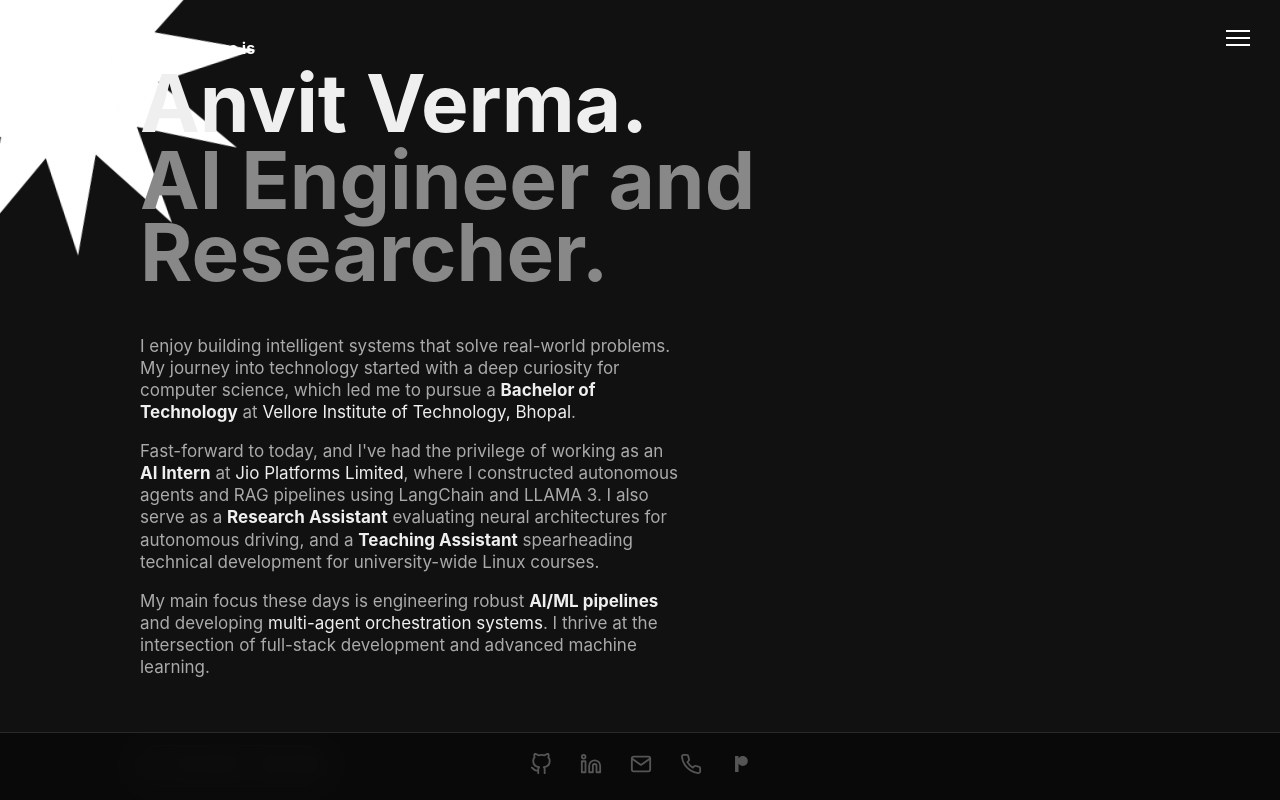
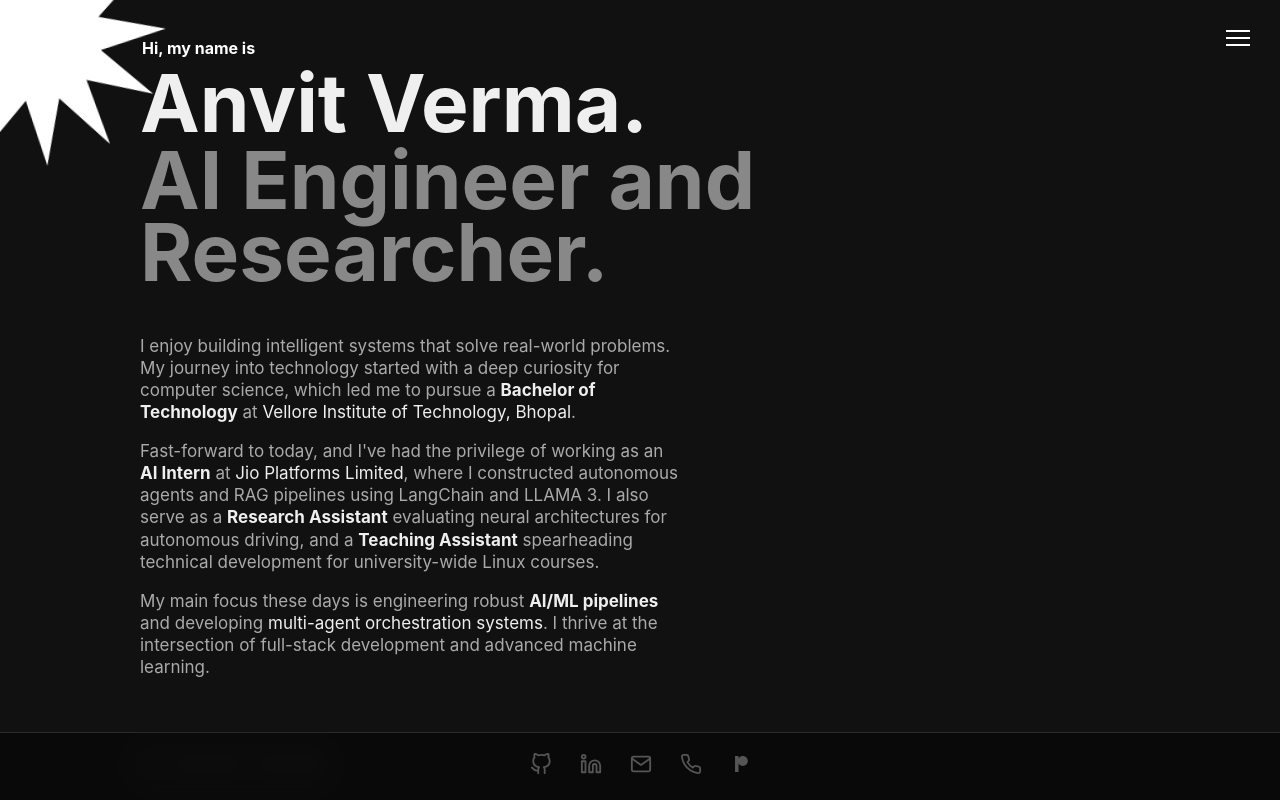
Before and after one commit to anvitvermaa/anvitvermaa.github.io, a Next.js app: page / in a window 1280 px wide. Shown: the top 800 px of the page. Built offline with nearby package versions, Linux system fonts and the light colour scheme.

Commit message:
fix: use viewport units for star so it scales with zoom

```diff
--- a/src/components/RotatingStar.jsx
+++ b/src/components/RotatingStar.jsx
@@ -47,7 +47,7 @@ export default function RotatingStar() {
   }, []);
 
   return (
-    <div className="rotating-star-wrapper fixed -top-[8rem] -left-[8rem] w-[24rem] h-[24rem] z-[1] pointer-events-none">
+    <div className="rotating-star-wrapper fixed -top-[7vw] -left-[7vw] w-[20vw] h-[20vw] z-[99999] pointer-events-none">
       <div ref={solidRef} className="absolute inset-0 w-full h-full"
         style={{ clipPath: starPath, WebkitClipPath: starPath, backgroundColor: '#ffffff', opacity: 1, willChange: 'transform' }}
       />
```
